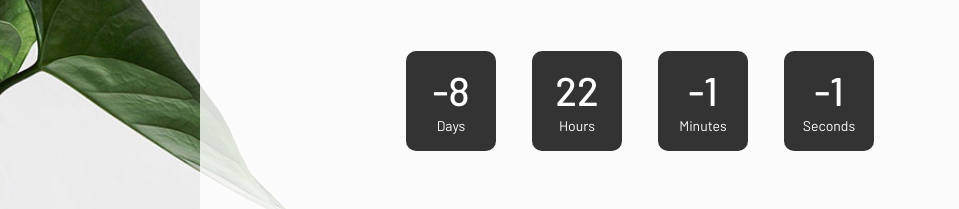
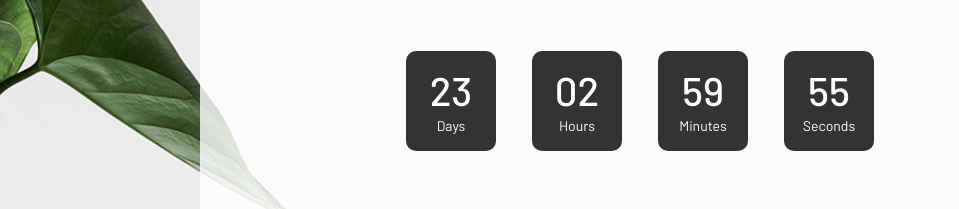
Before and after one commit to mohammadmoth/coming-soon-page, a plain HTML site: page index.html in a window 1280 px wide. Shown: the part 441-650 px from the top of the page, without its empty margins (0-959 px from the left). Drawn offline with Linux system fonts and the light colour scheme.

Commit message:
Update index.html

```diff
--- a/index.html
+++ b/index.html
@@ -92,7 +92,7 @@
 	<script src="vendor/countdowntime/countdowntime.js"></script>
 	<script>
 
-var duration= moment.duration(moment(1594771200000).diff( moment(new Date())));
+var duration= moment.duration(moment(1597449600000).diff( moment(new Date())));
 var days = Math.floor( duration.asDays());
 duration.subtract(moment.duration(days,'days'));
 var hours = duration.hours();
```
